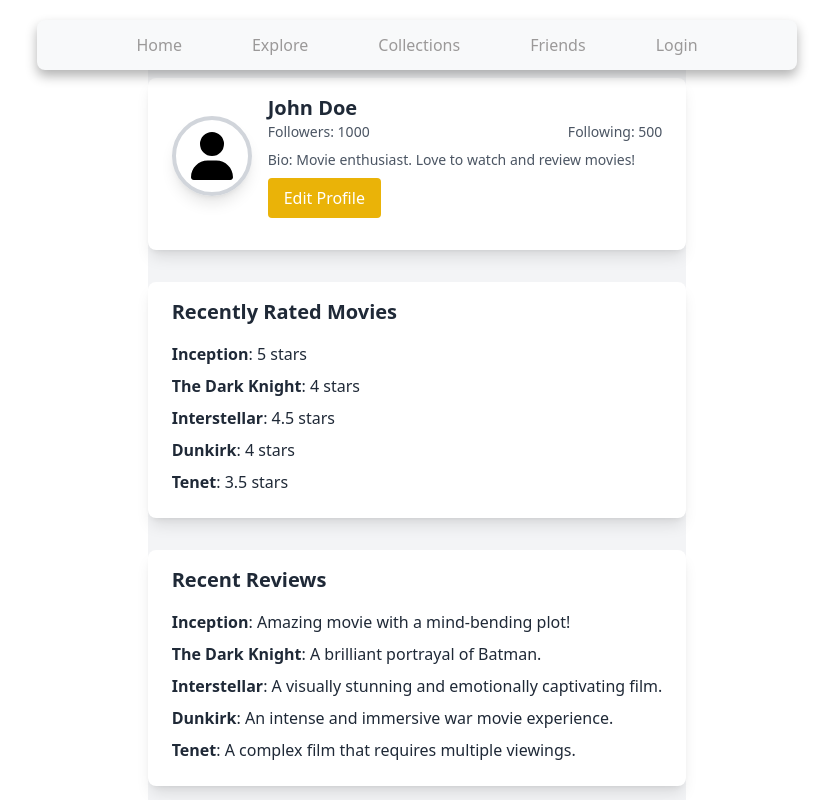
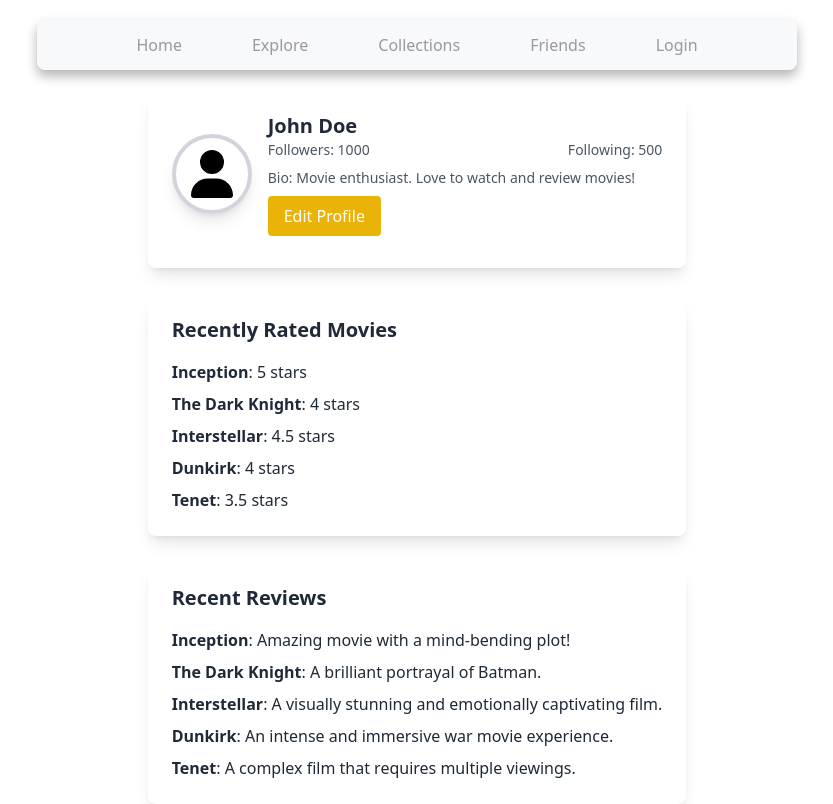
Before and after one commit to cse364-unist/moviegram, a React (Vite) app in the folder frontend/: page /profile in a window 1280 px wide. Shown: the whole page, without its empty margins (223-1056 px from the left). Built offline with nearby package versions, Linux system fonts and the light colour scheme.

Commit message:
Removed bacground color and increased top padding

```diff
--- a/frontend/src/pages/ProfilePage/ProfilePage.tsx
+++ b/frontend/src/pages/ProfilePage/ProfilePage.tsx
@@ -77,7 +77,7 @@
     };
 
     return (
-        <div className="flex flex-col justify-center items-center min-h-screen bg-gray-100 pt-16">
+        <div className="flex flex-col justify-center items-center min-h-screen pt-24">
             <div className="bg-white w-full max-w-screen-lg shadow-lg rounded-lg overflow-hidden mb-8">
                 <div className="px-6 py-4">
                     <div className="flex items-center mb-4">
```
